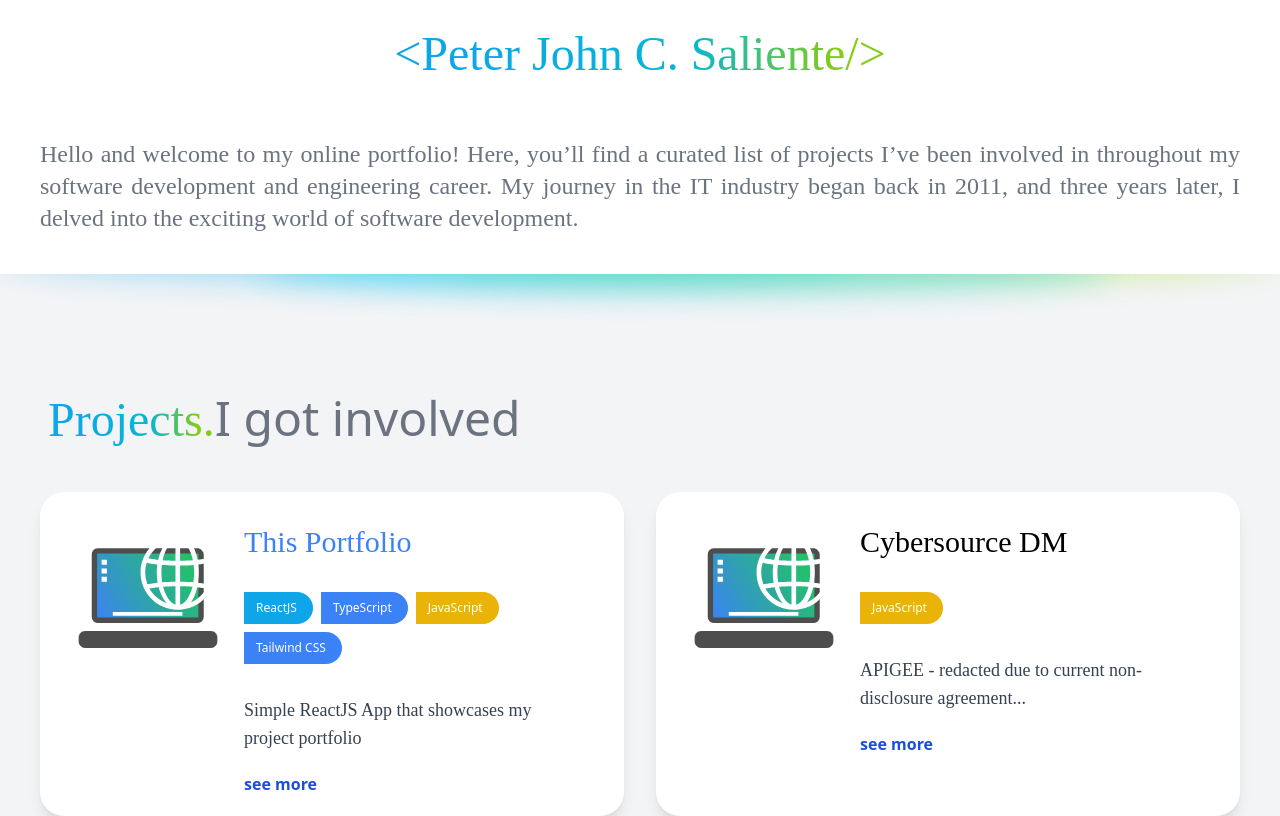
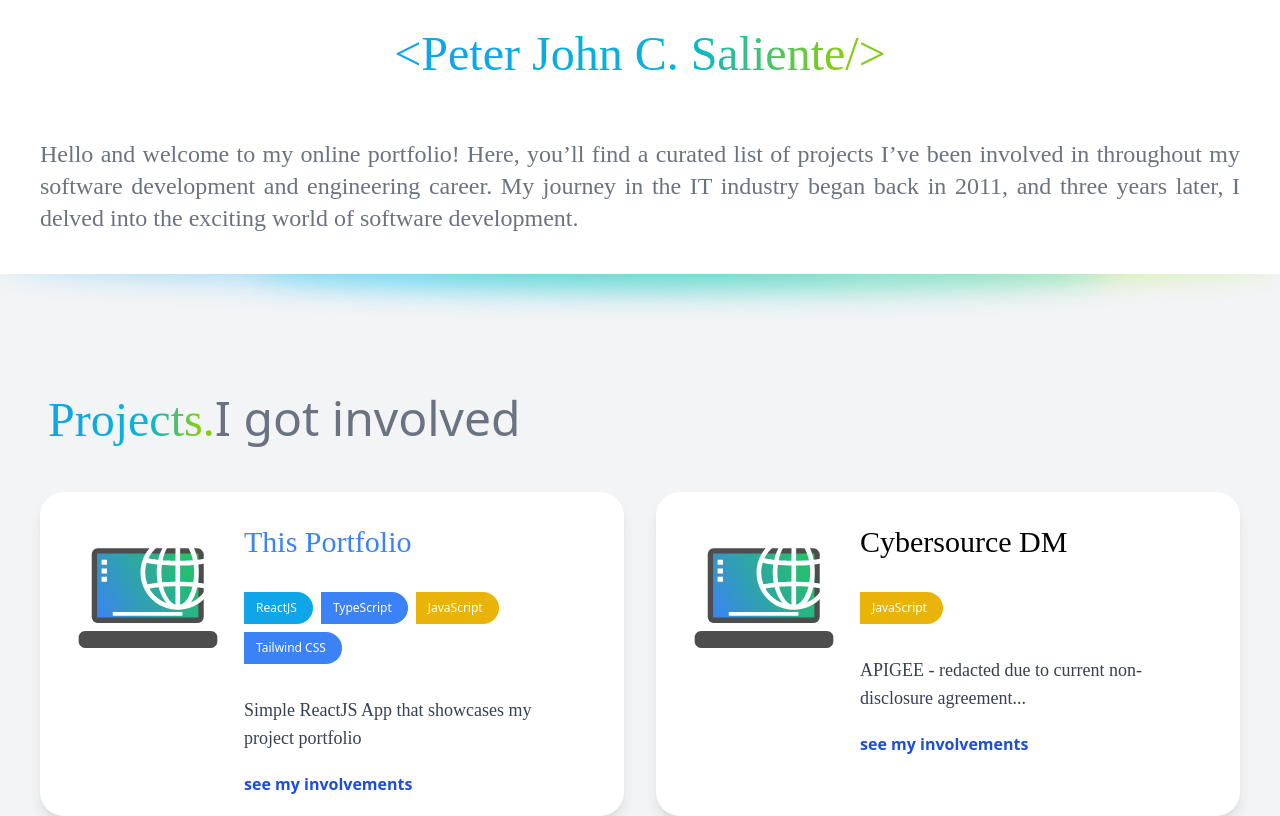
Before and after one commit to psaliente/psaliente.github.io, a React (Vite) app: page / in a window 1280 px wide. Shown: the top 816 px of the page. Built offline with nearby package versions, Linux system fonts and the light colour scheme; a web font is replaced by a local one.

Commit message:
NONE #Comment - minor label adjustment

```diff
--- a/src/components/projecListItem.component.tsx
+++ b/src/components/projecListItem.component.tsx
@@ -38,7 +38,7 @@ function ProjectListItem(projectItem: ProjectListItemPropType) {
         <LanguageList ProjectID={'' + projectItem.ProjectID} Languages={projectItem.Languages} />
         <p className="text-lg md:text-xl font-[SourceCodePro] text-gray-700">{trimmedDesc}</p>
         <Link to="/project" className="font-bold text-blue-700" onClick={setCurrentProjectItem}>
-          see more
+          see my involvements
         </Link>
       </div>
     </Card>
```
